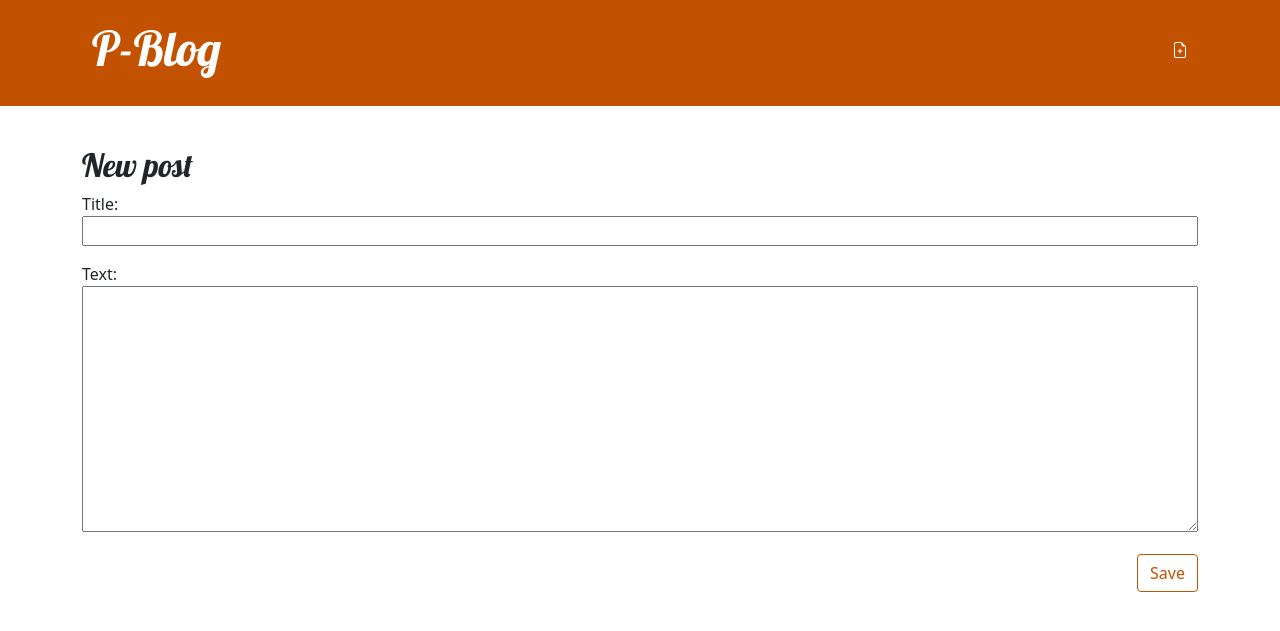
After one commit to Adwoa-p/djangogirls, a Django app: page /post/new/ in a window 1280 px wide. The commit adds this page. Shown: the top 631 px of the page. Run offline with Django 5.2, Linux system fonts and the light colour scheme.

Commit message:
added feature to add new posts and extended html file

```diff
--- /dev/null
+++ b/blog/forms.py
@@ -0,0 +1,9 @@
+from django import forms
+
+from .models import Post
+
+class PostForm(forms.ModelForm):
+
+    class Meta:
+        model = Post
+        fields = ('title', 'text')
--- /dev/null
+++ b/blog/static/blog/css/blog.css
@@ -0,0 +1,70 @@
+.page-header {
+    background-color: #C25100;
+    margin-top: 0;
+    margin-bottom: 40px;
+    padding: 20px 20px 20px 40px;
+}
+
+.page-header h1,
+.page-header h1 a,
+.page-header h1 a:visited,
+.page-header h1 a:active {
+    color: #ffffff;
+    font-size: 36pt;
+    text-decoration: none;
+}
+
+h1,
+h2,
+h3,
+h4 {
+    font-family: 'Lobster', cursive;
+}
+
+.date {
+    color: #828282;
+}
+
+.save {
+    float: right;
+}
+
+.post-form textarea,
+.post-form input {
+    width: 100%;
+}
+
+.top-menu,
+.top-menu:hover,
+.top-menu:visited {
+    color: #ffffff;
+    float: right;
+    font-size: 26pt;
+    margin-right: 20px;
+}
+
+.post {
+    margin-bottom: 70px;
+}
+
+.post h2 a,
+.post h2 a:visited {
+    color: #000000;
+}
+
+.post > .date,
+.post > .actions {
+    float: right;
+}
+
+.btn-secondary,
+.btn-secondary:visited {
+    color: #C25100;
+    background: none;
+    border-color: #C25100;
+}
+
+.btn-secondary:hover {
+    color: #FFFFFF;
+    background-color: #C25100;
+}
--- /dev/null
+++ b/blog/templates/blog/base.html
@@ -0,0 +1,31 @@
+{% load static %}
+<!DOCTYPE html>
+<html lang="en">
+<head>
+    <meta charset="UTF-8">
+    <meta name="viewport" content="width=device-width, initial-scale=1.0">
+    <title>P blog</title>
+    <link rel="stylesheet" href="https://cdn.jsdelivr.net/npm/bootstrap@5.1.3/dist/css/bootstrap.min.css" integrity="sha384-1BmE4kWBq78iYhFldvKuhfTAU6auU8tT94WrHftjDbrCEXSU1oBoqyl2QvZ6jIW3" crossorigin="anonymous">
+    <link rel="stylesheet" href="{% static 'blog/css/blog.css' %}">
+    <link rel="stylesheet" href="https://fonts.googleapis.com/css?family=Lobster&subset=latin,latin-ext">
+</head>
+<body>
+    <header class="page-header">
+        <div class="container">
+            <a href="{% url 'post_new' %}" class="top-menu">
+                {% include './icons/file-earmark-plus.svg' %}
+            </a>
+            <h1><a href="/">P-Blog</a></h1>
+        </div>
+      </header>
+      <main class="container">
+          <div class="row">
+              <div class="col">
+              {% block content %}
+              {% endblock %}
+              </div>
+          </div>
+      </main>
+
+</body>
+</html>
--- /dev/null
+++ b/blog/templates/blog/post_edit.html
@@ -0,0 +1,9 @@
+{% extends 'blog/base.html' %}
+
+{% block content %}
+    <h2>New post</h2>
+    <form method="POST" class="post-form">{% csrf_token %}
+        {{ form.as_p }}
+        <button type="submit" class="save btn btn-secondary">Save</button>
+    </form>
+{% endblock %}
--- a/blog/urls.py
+++ b/blog/urls.py
@@ -4,6 +4,6 @@ from . import views
 urlpatterns = [
     path('', views.landing, name='landing'),
     path('main/', views.post_list, name='post_list'),
-
-
+    path('post/<int:pk>/', views.post_detail, name='post_detail'),
+    path('post/new/', views.post_new, name='post_new'),
 ]
--- a/blog/views.py
+++ b/blog/views.py
@@ -1,6 +1,7 @@
-from django.shortcuts import render
+from django.shortcuts import render, get_object_or_404
 from django.utils import timezone
 from .models import Post
+from .forms import PostForm
 
 # Create your views here.
 def post_list(request):
@@ -9,6 +10,14 @@ def post_list(request):
 def landing(request):
     return render(request, 'blog/landing.html')
 
-# def post_list(request):
-#     posts = Post.objects.filter(published_date__lte=timezone.now()).order_by('published_date')
-#     return render(request, 'blog/post_list.html', {})
+def post_list(request):
+    posts = Post.objects.filter(published_date__lte=timezone.now()).order_by('published_date')
+    return render(request, 'blog/post_list.html', {'posts': posts})
+
+def post_detail(request,pk):
+    post = get_object_or_404(Post, pk=pk)
+    return render(request, 'blog/post_detail.html', {'post': post})
+
+def post_new(request):
+    form = PostForm()
+    return render(request, 'blog/post_edit.html', {'form': form})
```
Also changed, not shown: blog/templates/blog/post_detail.html (added, +13 -0 lines), blog/templates/blog/post_list.html (+12 -29 lines), blog/templates/blog/icons/file-earmark-plus.svg (added).
